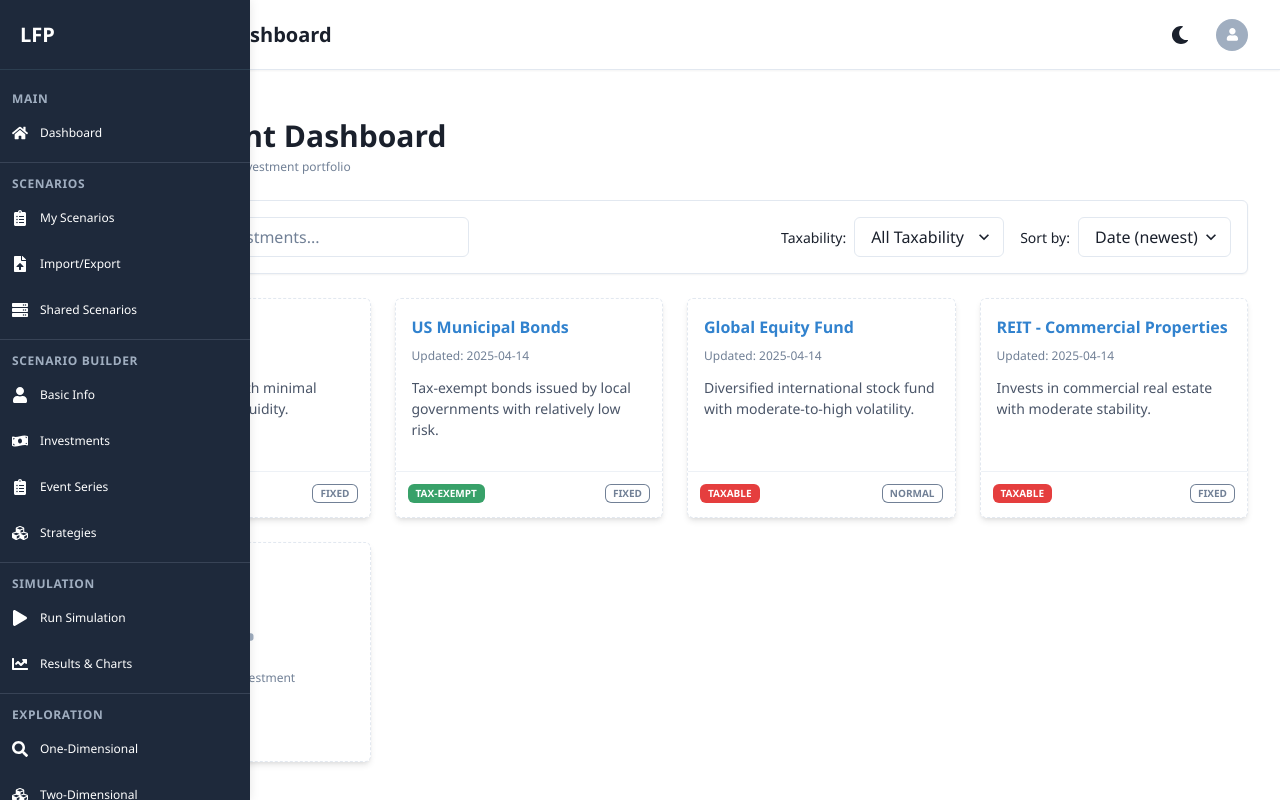
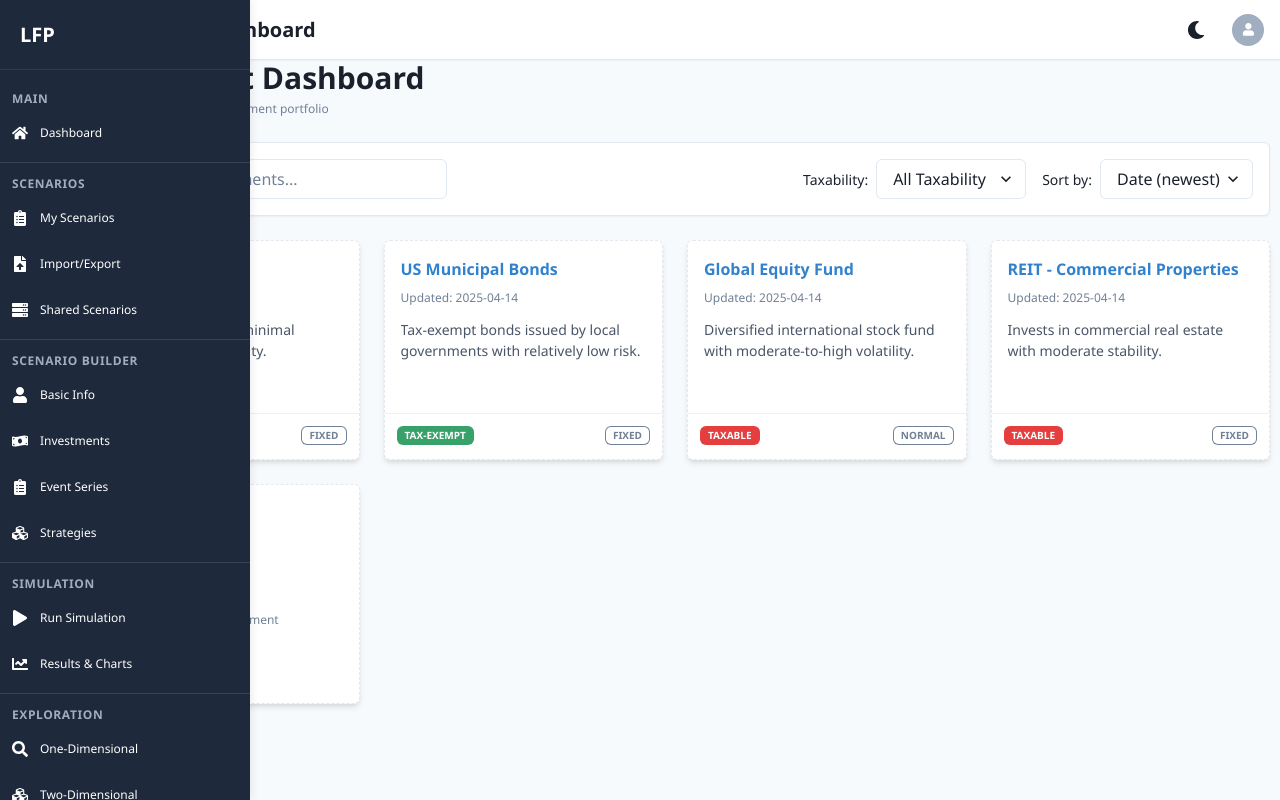
Before and after one commit to kalvinliang965/ABCD-LFP, a React (Vite) app in the folder client/: page /dashboard/investment in a window 1280 px wide. Built offline with nearby package versions, Linux system fonts and the light colour scheme.

Commit message:
layout and header changed so that can fix in 4k

```diff
--- a/client/src/layouts/Header.tsx
+++ b/client/src/layouts/Header.tsx
@@ -10,64 +10,45 @@ import {
   MenuList,
   MenuItem,
   Heading,
-  Container,
   useBreakpointValue,
 } from "@chakra-ui/react";
 import { FaSun, FaMoon, FaUser } from "react-icons/fa";
 
 interface HeaderProps {
   title?: string;
-  contentMaxWidth?: string;
-  paddingX?: string;
 }
 
 const Header: React.FC<HeaderProps> = ({
   title = "Lifetime Financial Planner",
-  contentMaxWidth,
-  paddingX,
 }) => {
   const { colorMode, toggleColorMode } = useColorMode();
   const bgColor = useColorModeValue("white", "gray.800");
   const borderColor = useColorModeValue("gray.200", "gray.700");
 
-  // Use responsive values for padding and max width if not provided as props
-  const defaultContentMaxWidth = useBreakpointValue({
-    base: "100%",
-    lg: "1200px",
-    xl: "1500px",
-    "2xl": "1800px", // For very large screens (like 4K)
+  // Responsive values for the header's left margin to align with content
+  const marginLeft = useBreakpointValue({
+    base: "0",
+    md: "70px", // Should match the sidebar width
   });
-
-  const defaultPaddingX = useBreakpointValue({
-    base: "4",
-    md: "6",
-    lg: "8",
-  });
-
-  // Use props if provided, otherwise use default values
-  const maxWidth = contentMaxWidth || defaultContentMaxWidth;
-  const pX = paddingX || defaultPaddingX;
 
   return (
     <Flex
       as="header"
-      width="100%"
-      height="70px"
+      width={{ base: "100%", md: "calc(100% - 70px)" }}
+      height="60px"
       align="center"
-      justify="center"
+      justify="space-between"
       bg={bgColor}
       borderBottomWidth="1px"
       borderBottomColor={borderColor}
-      zIndex="9"
+      position="fixed"
+      top="0"
+      right="0"
+      zIndex="900"
       boxShadow="sm"
+      marginLeft={marginLeft}
+      px={4}
     >
-      <Container
-        maxWidth={maxWidth}
-        px={pX}
-        height="100%"
-        centerContent={false}
-      >
-        <Flex width="100%" height="100%" align="center" justify="space-between">
       <Heading as="h1" size="md" fontWeight="semibold">
         {title}
       </Heading>
@@ -97,8 +78,6 @@ const Header: React.FC<HeaderProps> = ({
         </Menu>
       </Flex>
     </Flex>
-      </Container>
-    </Flex>
   );
 };
 
--- a/client/src/layouts/Layout.tsx
+++ b/client/src/layouts/Layout.tsx
@@ -1,5 +1,5 @@
 import React from "react";
-import { Box, Container, useBreakpointValue } from "@chakra-ui/react";
+import { Box, useBreakpointValue, useColorModeValue } from "@chakra-ui/react";
 import Sidebar from "./Sidebar";
 import Header from "./Header";
 
@@ -12,28 +12,32 @@ interface LayoutProps {
 }
 
 const Layout: React.FC<LayoutProps> = ({ children, title }) => {
-  // Use responsive values based on screen size
-  const contentMaxWidth = useBreakpointValue({
-    base: "100%",
-    lg: "1200px",
-    xl: "1500px",
-    "2xl": "1800px", // For very large screens (like 4K)
-  });
-
-  const paddingX = useBreakpointValue({
-    base: "4",
-    md: "6",
-    lg: "8",
-  });
-
   // Sidebar width values for proper margin
   const sidebarWidth = useBreakpointValue({
     base: "0", // On mobile, the sidebar is hidden or in a different position
     md: "70px", // Default closed sidebar width
   });
 
+  // Header height for content positioning
+  const headerHeight = "60px";
+
+  // Optional: prepare for future background
+  const bgColor = useColorModeValue("gray.50", "gray.900");
+
   return (
-    <Box display="flex" minHeight="100vh" width="100%" overflow="hidden">
+    <Box
+      display="flex"
+      minHeight="100vh"
+      width="100%"
+      overflow="hidden"
+      position="relative"
+      bg={bgColor}
+      // Future background image can be added here
+      // backgroundImage="url('/path/to/background.jpg')"
+      // backgroundSize="cover"
+      // backgroundPosition="center"
+      // backgroundRepeat="no-repeat"
+    >
       <Sidebar />
 
       <Box
@@ -41,22 +45,27 @@ const Layout: React.FC<LayoutProps> = ({ children, title }) => {
         display="flex"
         flexDirection="column"
         marginLeft={sidebarWidth} // Add margin to account for fixed sidebar
+        position="relative"
       >
-        <Header
-          title={title}
-          contentMaxWidth={contentMaxWidth}
-          paddingX={paddingX}
-        />
+        <Header title={title} />
 
+        {/* Content wrapper - provides proper padding for fixed header */}
+        <Box
+          width="100%"
+          paddingTop={headerHeight}
+          height="100vh" // Full height so children can scroll properly
+          display="flex"
+          flexDirection="column"
+          position="relative"
+        >
           <Box
             as="main"
             flex="1"
-          paddingTop="6"
-          paddingBottom="10"
+            paddingBottom="6"
+            paddingX="10px"
             overflowY="auto"
             width="100%"
-          display="flex"
-          justifyContent="center"
+            position="relative"
             sx={{
               "&::-webkit-scrollbar": {
                 width: "10px",
@@ -70,15 +79,8 @@ const Layout: React.FC<LayoutProps> = ({ children, title }) => {
             }}
             className="main-content"
           >
-          <Container
-            maxWidth={contentMaxWidth}
-            px={paddingX}
-            py={{ base: "4", lg: "6" }}
-            height="auto"
-            centerContent={false}
-          >
             {children}
-          </Container>
+          </Box>
         </Box>
       </Box>
     </Box>
```
Lines whose indentation alone changed are shown as unchanged.
